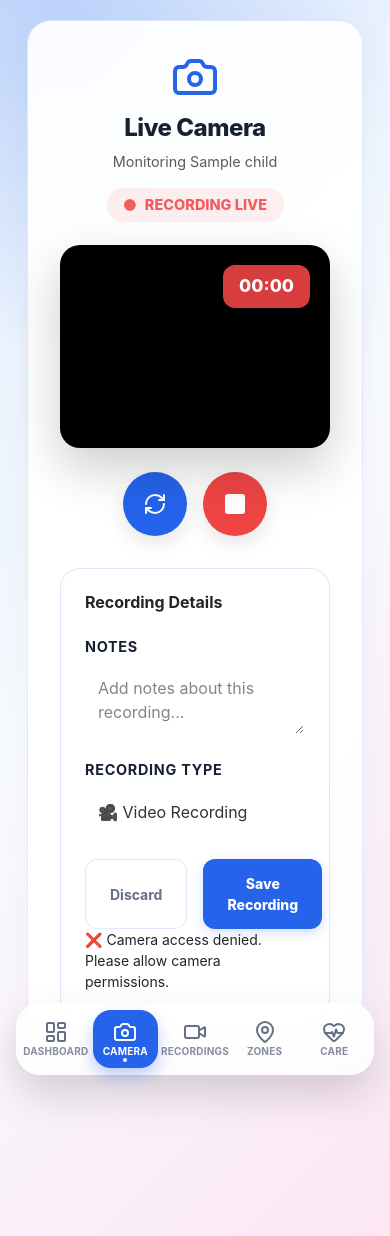
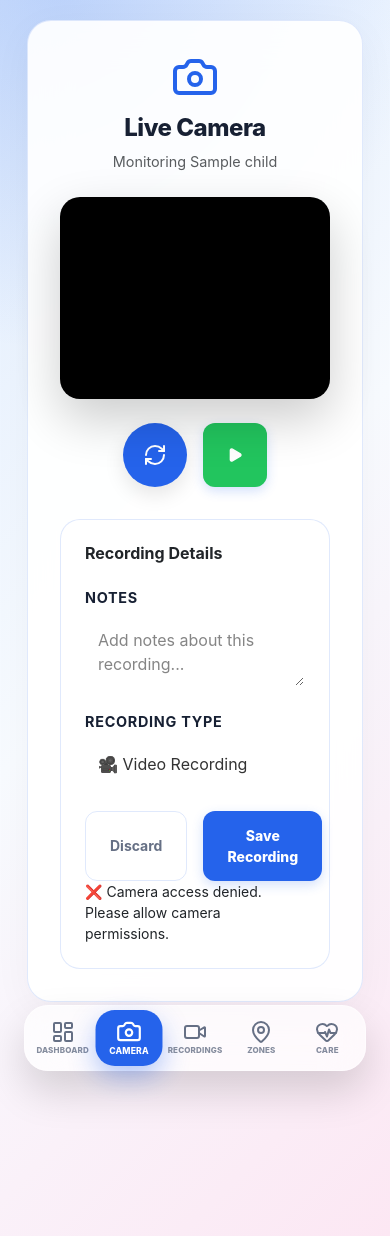
Before and after one commit to amina01493/EMO_TRACK, a Flask app: page /child/1/camera in a window 390 px wide. Shown: the part 148-1384 px from the top of the page. Run offline with Flask 3, Linux system fonts and the light colour scheme; a user stored in the database is signed in; tables that the repository leaves empty hold one stand-in row (values such as "Sample post"); some libraries are stand-ins or nearby versions.

Commit message:
feat: implement responsive dashboard layout with mobile preview and status indicators

```diff
--- a/app.py
+++ b/app.py
@@ -750,11 +750,15 @@
         return redirect(url_for('dashboard'))
 
     if request.method == 'POST':
+        # Logging for debugging
+        with open('recordings_debug.txt', 'a') as f:
+            f.write(f"[{datetime.now()}] POST to daily_recordings. Action: {request.form.get('action')}, ID: {request.form.get('recording_id')}\n")
+
         try:
             action = request.form.get('action')
             if action == 'delete_recording':
                 recording_id = request.form.get('recording_id', type=int)
-                recording = DailyRecording.query.get(recording_id)
+                recording = db.session.get(DailyRecording, recording_id)
                 if recording and recording.child_id == child.id:
                     if recording.file_path:
                         full_path = os.path.join('static', recording.file_path)
@@ -762,8 +766,10 @@
                             os.remove(full_path)
                     db.session.delete(recording)
                     db.session.commit()
-                    flash('Recording deleted', 'success')
-                return redirect(url_for('daily_recordings', child_id=child_id))
+                    flash('Recording deleted successfully', 'success')
+                else:
+                    flash('Recording not found or unauthorized', 'danger')
+                return redirect(url_for('daily_recordings', child_id=child.id))
 
             recording_type = request.form.get('recording_type', 'video')
             description = request.form.get('description', '').strip()
--- a/templates/base.html
+++ b/templates/base.html
@@ -179,43 +179,68 @@
         padding: 8px;
         box-shadow: 0 20px 40px rgba(0, 0, 0, 0.15);
         display: flex;
+        justify-content: center;
+        align-items: center;
         gap: 8px;
-        transition: all 0.4s cubic-bezier(0.34, 1.56, 0.64, 1);
+        transition: all 0.5s cubic-bezier(0.34, 1.56, 0.64, 1);
         width: max-content;
-        max-width: calc(100vw - 32px);
+        max-width: calc(100vw - 48px);
+        padding: 10px;
+        background: rgba(255, 255, 255, 0.7);
       }
 
       body.dashboard-mobile-preview .floating-nav {
-        position: absolute; /* Relative to the phone frame */
-        bottom: 20px;
-        width: calc(100% - 40px);
+        position: absolute;
+        bottom: 12px;
+        width: calc(100% - 32px);
         max-width: 390px;
+        padding: 4px 8px;
+        gap: 2px;
+        border-radius: 20px;
       }
 
-      .nav-item {
+      body.dashboard-mobile-preview .floating-nav .nav-item {
+        min-width: 58px;
+        height: 50px;
+        padding: 0 2px;
+        border-radius: 14px;
+      }
+
+      body.dashboard-mobile-preview .floating-nav .nav-item i {
+        width: 20px;
+        height: 20px;
+        margin-bottom: 2px;
+      }
+
+      body.dashboard-mobile-preview .floating-nav .nav-item span {
+        font-size: 8px !important;
+        letter-spacing: 0;
+      }
+
+      .floating-nav .nav-item {
         display: flex;
         flex-direction: column;
         align-items: center;
         justify-content: center;
-        flex: 1;
-        min-width: 0;
+        min-width: 88px;
         height: 64px;
-        border-radius: 18px;
+        border-radius: 20px;
         color: var(--dash-muted);
         text-decoration: none !important;
-        transition: all 0.3s ease;
+        transition: all 0.4s cubic-bezier(0.34, 1.56, 0.64, 1);
         position: relative;
         flex-shrink: 0;
+        padding: 0 4px;
       }
 
-      .nav-item i {
+      .floating-nav .nav-item i {
         width: 24px;
         height: 24px;
         margin-bottom: 4px;
         transition: transform 0.3s ease;
       }
 
-      .nav-item span {
+      .floating-nav .nav-item span {
         font-size: 10px !important;
         font-weight: 700;
         text-transform: uppercase;
@@ -223,49 +248,57 @@
         opacity: 0.8;
       }
 
-      .nav-item:hover {
+      .floating-nav .nav-item:hover {
         background: rgba(37, 99, 235, 0.08);
         color: var(--dash-primary);
       }
 
-      .nav-item:hover i {
+      .floating-nav .nav-item:hover i {
         transform: translateY(-2px);
       }
 
-      .nav-item.active {
+      .floating-nav .nav-item.active {
         background: var(--dash-primary);
         color: #fff;
-        box-shadow: 0 8px 16px rgba(37, 99, 235, 0.3);
+        box-shadow: 0 10px 25px rgba(37, 99, 235, 0.35);
+        transform: translateY(-8px) scale(1.05);
       }
 
-      .nav-item.active i {
+      .floating-nav .nav-item.active i {
         transform: scale(1.1);
       }
 
-      .nav-item.active span {
+      .floating-nav .nav-item.active span {
         opacity: 1;
       }
 
-      /* Active Indicator Dot */
-      .nav-item.active::after {
-        content: "";
-        position: absolute;
-        bottom: 6px;
-        width: 4px;
-        height: 4px;
-        border-radius: 50%;
-        background: #fff;
-      }
+      /* Active Indicator Dot Removed for Cleaner Look */
+      .floating-nav .nav-item.active::after { display: none; }
 
       @media (max-width: 600px) {
         .floating-nav {
           padding: 6px;
           gap: 4px;
-          bottom: 16px;
-          width: calc(100% - 24px);
+          bottom: 20px;
+          width: calc(100% - 32px);
+          border-radius: 24px;
         }
-        .nav-item {
-          height: 58px;
+        .floating-nav .nav-item {
+          min-width: 62px;
+          height: 52px;
+          border-radius: 18px;
+        }
+        .floating-nav .nav-item.active {
+          transform: translateY(-12px) scale(1.08);
+        }
+        .floating-nav .nav-item i {
+          width: 20px;
+          height: 20px;
+          margin-bottom: 1px;
+        }
+        .floating-nav .nav-item span {
+          font-size: 8px !important;
+          font-weight: 800;
         }
       }
     </style>
@@ -433,12 +466,7 @@
             nav.innerHTML = items.map(([label, href, icon]) => {
               const path = href.split('?')[0];
               const isActive = currentPath === path || (label === 'Dashboard' && currentPath === '/dashboard');
-              return `
-                <a href="${href}" class="nav-item ${isActive ? 'active' : ''}" title="${label}">
-                  <i data-lucide="${icon}"></i>
-                  <span>${label}</span>
-                </a>
-              `;
+              return `<a href="${href}" class="nav-item ${isActive ? 'active' : ''}" title="${label}"><i data-lucide="${icon}"></i><span>${label}</span></a>`;
             }).join('');
 
             // Append to body or phone frame
--- a/templates/camera_en.html
+++ b/templates/camera_en.html
@@ -288,7 +288,7 @@
         </div>
         <h2>Live Camera</h2>
         <p class="text-muted">Monitoring {{ child.name }}</p>
-        <div class="mt-3">
+        <div class="mt-3" id="recordingIndicator" style="display: none;">
           <span class="recording-indicator">
             <i data-lucide="circle" style="width: 12px; height: 12px; fill: currentColor;"></i>
             RECORDING LIVE
@@ -298,7 +298,7 @@
 
       <div class="video-container">
         <video id="video" autoplay playsinline></video>
-        <div class="recording-timer">
+        <div class="recording-timer" id="timerContainer" style="display: none;">
           <span id="timer">00:00</span>
         </div>
       </div>
@@ -307,7 +307,10 @@
         <button class="btn-camera btn-switch" id="switchCameraBtn" title="Switch Camera">
           <i data-lucide="refresh-cw"></i>
         </button>
-        <button class="btn-camera btn-stop" id="stopRecordingBtn" title="Stop Recording">
+        <button class="btn-camera btn-confirm" id="startRecordingBtn" title="Start Recording" style="background: #22c55e;">
+          <i data-lucide="play" style="fill: white;"></i>
+        </button>
+        <button class="btn-camera btn-stop" id="stopRecordingBtn" title="Stop Recording" style="display: none;">
           <i data-lucide="square" style="fill: white;"></i>
         </button>
       </div>
@@ -366,9 +369,6 @@
 
       stream = await navigator.mediaDevices.getUserMedia(constraints);
       video.srcObject = stream;
-
-      // Start recording automatically
-      startRecording();
     } catch (err) {
       showStatus('❌ Camera access denied. Please allow camera permissions.', 'error');
       console.error('Error accessing camera:', err);
@@ -377,10 +377,13 @@
 
   function startRecording() {
     try {
+      if (!stream) {
+        showStatus('❌ Camera not ready', 'error');
+        return;
+      }
       recordedChunks = [];
       recordingStartTime = Date.now();
 
-      // Get supported MIME type
       const mimeType = MediaRecorder.isTypeSupported('video/webm;codecs=vp9')
         ? 'video/webm;codecs=vp9'
         : MediaRecorder.isTypeSupported('video/webm;codecs=vp8')
@@ -390,22 +393,21 @@
       mediaRecorder = new MediaRecorder(stream, { mimeType });
 
       mediaRecorder.ondataavailable = (event) => {
-        if (event.data.size > 0) {
-          recordedChunks.push(event.data);
-        }
-      };
-
-      mediaRecorder.onerror = (event) => {
-        console.error('Recording error:', event.error);
-        showStatus('❌ Recording error occurred', 'error');
+        if (event.data.size > 0) recordedChunks.push(event.data);
       };
 
       mediaRecorder.start();
       startTimer();
+
+      // UI Updates
+      document.getElementById('recordingIndicator').style.display = 'block';
+      document.getElementById('timerContainer').style.display = 'block';
+      document.getElementById('startRecordingBtn').style.display = 'none';
+      document.getElementById('stopRecordingBtn').style.display = 'flex';
+
       showStatus('✅ Recording started!', 'success');
     } catch (err) {
       showStatus('❌ Failed to start recording', 'error');
-      console.error('Recording error:', err);
     }
   }
 
@@ -420,6 +422,8 @@
     }, 1000);
   }
 
+  document.getElementById('startRecordingBtn').addEventListener('click', startRecording);
+
   switchCameraBtn.addEventListener('click', async () => {
     if (stream) {
       stream.getTracks().forEach(track => track.stop());
@@ -429,6 +433,12 @@
       mediaRecorder.stop();
     }
 
+    // Hide recording UI on switch
+    document.getElementById('recordingIndicator').style.display = 'none';
+    document.getElementById('timerContainer').style.display = 'none';
+    document.getElementById('startRecordingBtn').style.display = 'flex';
+    document.getElementById('stopRecordingBtn').style.display = 'none';
+
     currentFacingMode = currentFacingMode === 'user' ? 'environment' : 'user';
     startCamera();
   });
@@ -436,11 +446,12 @@
   stopRecordingBtn.addEventListener('click', () => {
     if (mediaRecorder && mediaRecorder.state !== 'inactive') {
       mediaRecorder.stop();
-
       if (timerInterval) clearInterval(timerInterval);
 
+      document.getElementById('recordingIndicator').style.display = 'none';
+      document.getElementById('stopRecordingBtn').style.display = 'none';
+
       showStatus('⏸️ Recording stopped. Review and upload below.', 'info');
-      stopRecordingBtn.disabled = true;
       switchCameraBtn.disabled = true;
     }
   });
```
Also changed, not shown: templates/child_locations_en.html (+48 -26 lines), templates/daily_recordings_en.html (+22 -18 lines), templates/dashboard_en.html (+11 -6 lines).
